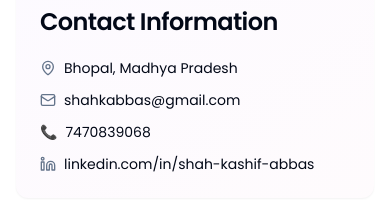
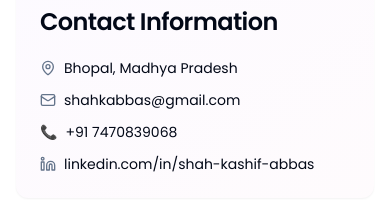
Before and after one commit to Shahkabbas/Portfolio, a Next.js app: page / in a window 390 px wide. Shown: the part 1860-2072 px from the top of the page. Built offline with nearby package versions, Linux system fonts and the light colour scheme.

Commit message:
Update page.tsx
Phone number

```diff
--- a/app/page.tsx
+++ b/app/page.tsx
@@ -515,7 +515,7 @@ ACHIEVEMENTS
                     transition={{ type: "spring", stiffness: 400, damping: 10 }}
                   >
                     <span className="text-sm font-medium">📞</span>
-                    <span className="text-sm">7470839068</span>
+                    <span className="text-sm">+91 7470839068</span>
                   </motion.div>
                   <motion.div
                     className="flex items-center gap-2"
```
